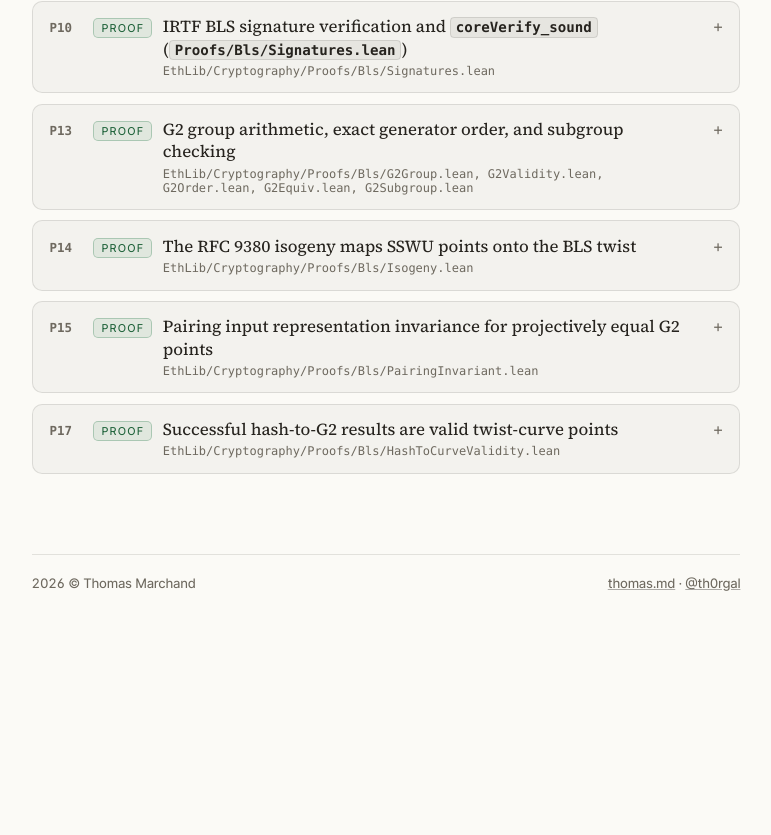
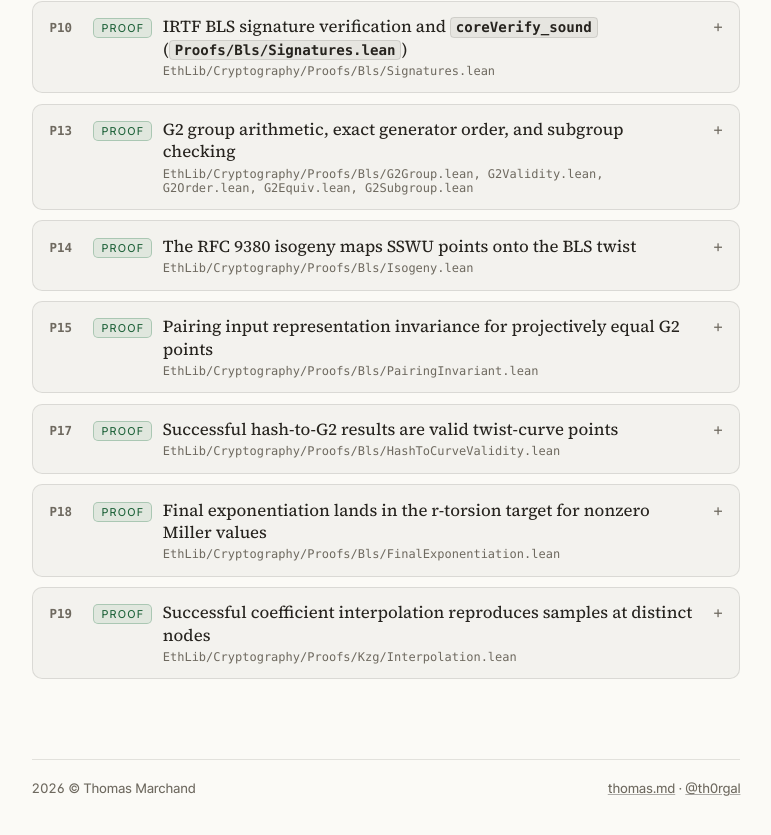
Before and after one commit to Th0rgal/share.thomas.md, a Next.js app: page /ethlib_bls_proofs in a window 1280 px wide. Shown: the part 891-1726 px from the top of the page, without its empty margins (254-1025 px from the left). Before the commit the page ends 1578 px from the top, so only its background shows below. Built offline with nearby package versions, Linux system fonts and the light colour scheme.

Commit message:
docs(ethlib): document final exponent and interpolation proofs

```diff
--- a/app/ethlib_audit_report/data.ts
+++ b/app/ethlib_audit_report/data.ts
@@ -579,6 +579,12 @@ BLS_PROOFS.push(
   }
 )
 
+BLS_PROOFS.push(
+  { id: 'P18', severity: 'Proof', component: 'EthLib/Cryptography/Proofs/Bls/FinalExponentiation.lean', title: 'Final exponentiation lands in the r-torsion target for nonzero Miller values', issue: 'The extension tower cardinalities and the exact final exponent are proved in the kernel.', codeLang: 'lean', codeSnippet: `theorem finalExponentiation_pow_modulus {f : Fp12} (hf : f ≠ 0) :
+  finalExponentiation f ^ Fr.modulus = 1`, options: ['Finite cardinalities of Fp2, Fp6, and Fp12 are derived from coordinate equivalences.', 'The divisibility of the scalar modulus is checked by kernel reduction.', 'The theorem requires a nonzero input and does not prove Miller non-vanishing or pairing bilinearity.'], recommendation: 'Checked with standard Lean axioms only. Full optimal-Ate bilinearity and non-degeneracy remain open.' },
+  { id: 'P19', severity: 'Proof', component: 'EthLib/Cryptography/Proofs/Kzg/Interpolation.lean', title: 'Successful coefficient interpolation reproduces samples at distinct nodes', issue: 'The executable interpolation loop is proved correct at every supplied node when inputs have equal length, nodes are pairwise distinct, and the function returns `.ok`.', codeLang: 'lean', codeSnippet: `theorem interpolatePolynomialcoeff_eval_at_of_distinct ...`, options: ['The proof follows the actual monadic multiplication and accumulation loops.', 'Distinctness is required because the implementation does not reject duplicate nodes.', 'The success hypothesis remains explicit because size-limit failures are part of the executable specification.'], recommendation: 'Checked with standard Lean axioms only. Unconditional KZG opening and recovery correctness remain open.' }
+)
+
 export const FINDINGS: Finding[] = [
   ...AUDIT_FINDINGS,
   ...COMPRESS_PROOFS,
```
